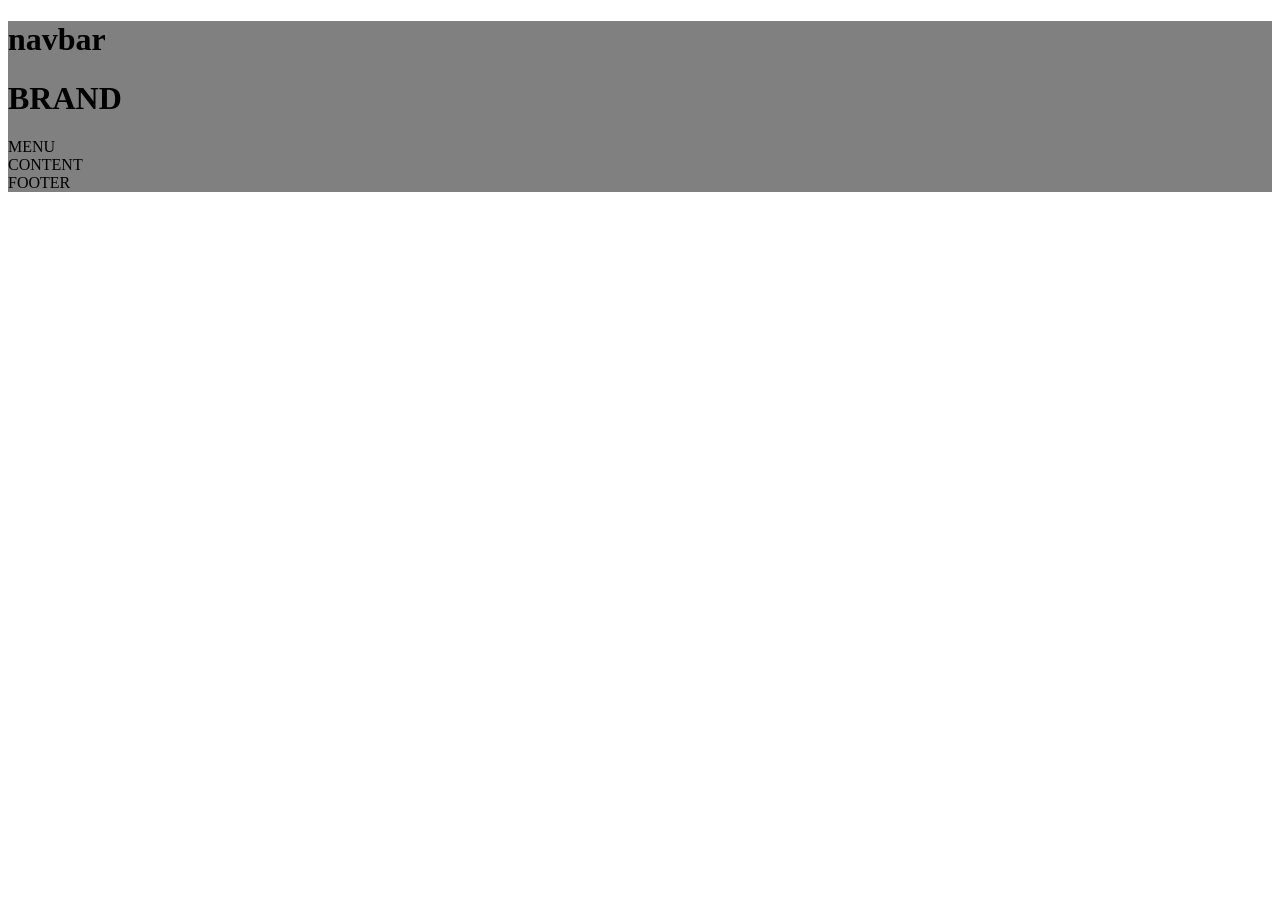
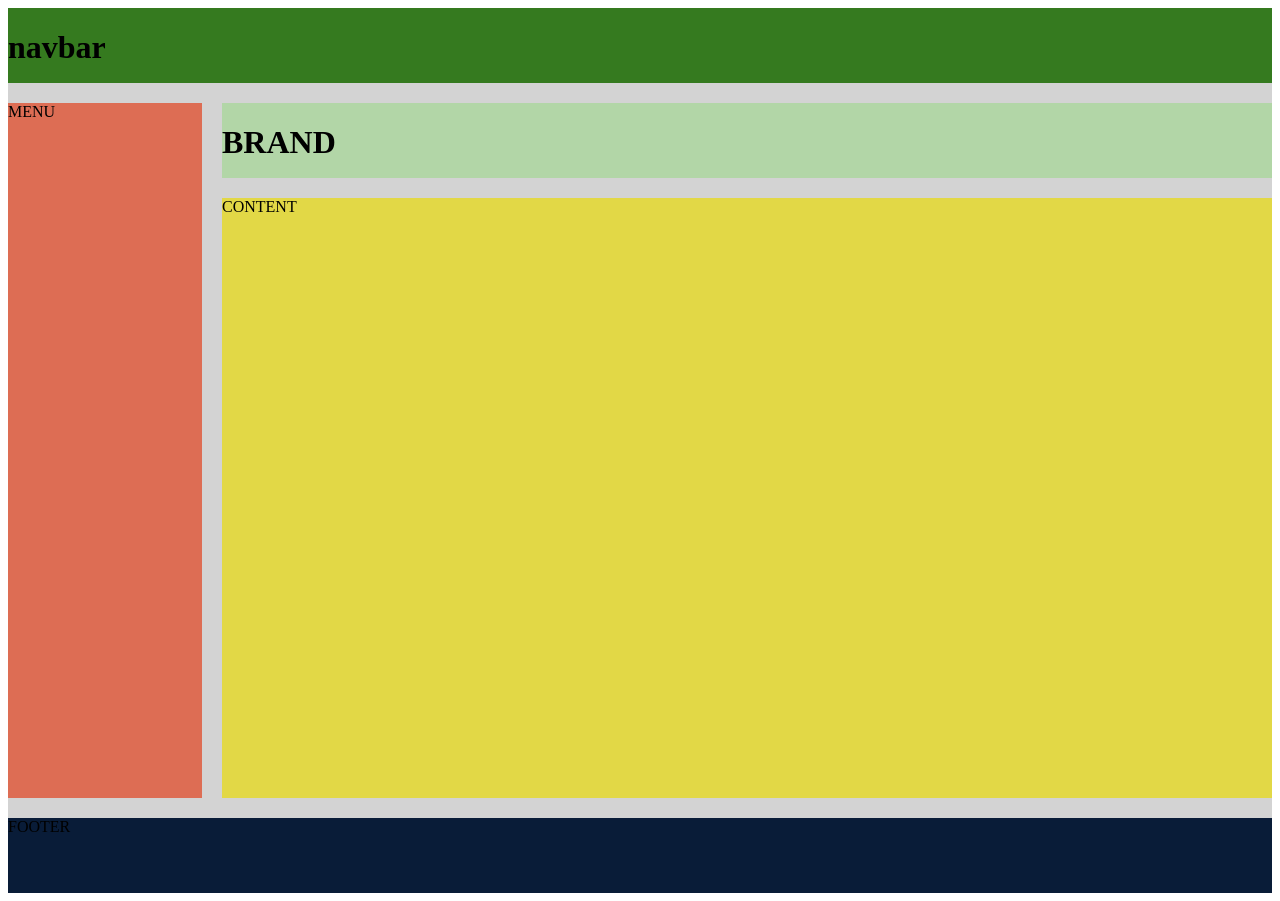
Before and after one commit to maartenww/Product-Landing-Page, a plain HTML site: page index.html in a window 1280 px wide. Before the commit the page ends 800 px from the top, so only its background shows below. Drawn offline with Linux system fonts and the light colour scheme.

Commit message:
Made a mockup page using the navbar etc.. with css grid

```diff
--- a/style.css
+++ b/style.css
@@ -1,5 +1,39 @@
 
 
-header {
-  background-color: grey;
+.container {
+  display: grid;
+  background-color: lightgray;
+  grid-template-rows: 75px 75px 600px 75px;
+  grid-template-columns: 1fr 5fr;
+  grid-gap: 20px;
+  grid-template-areas:
+  "n n n n n n"
+  "m h h h h h"
+  "m c c c c c"
+  "f f f f f f"
 }
+
+.navbar {
+  background-color: #357a1f;
+  grid-area: n
+}
+
+.header {
+  background-color: #b2d6a7;
+  grid-area: h;
+}
+
+.menu {
+  background-color: #dd6d54;
+  grid-area: m;
+}
+
+.content {
+  background-color: #e2d846;
+  grid-area: c;
+}
+
+.footer {
+  background-color: #091c38;
+  grid-area: f;
+}
```
